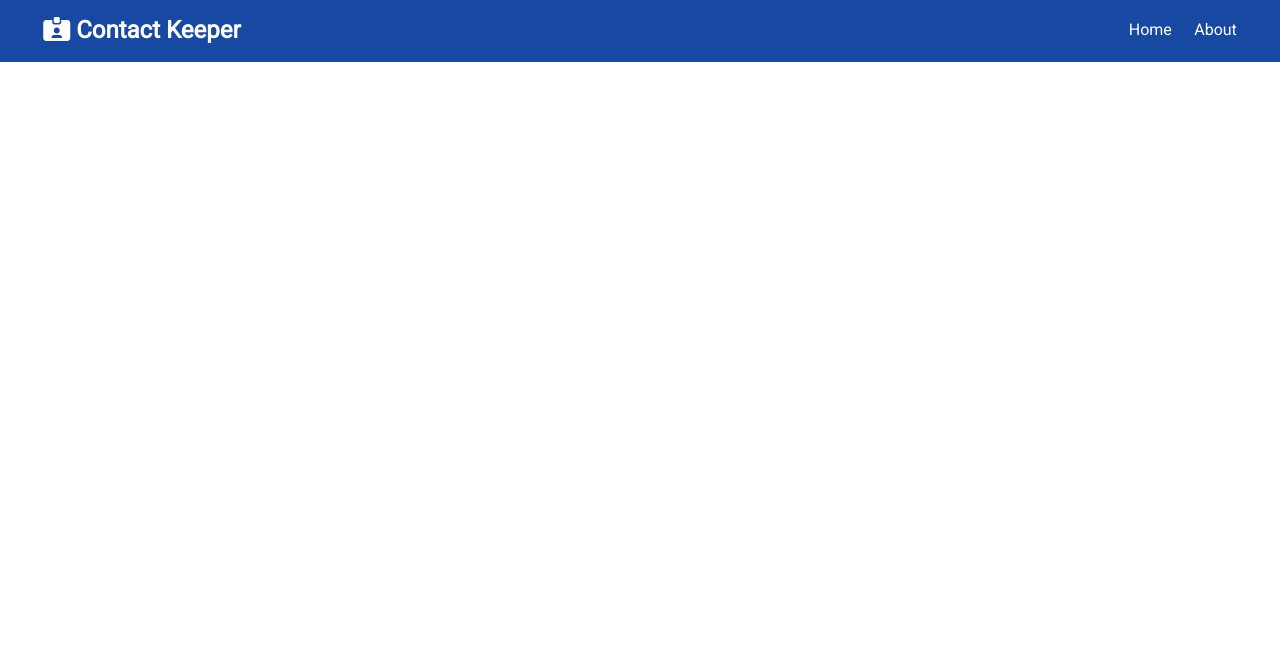
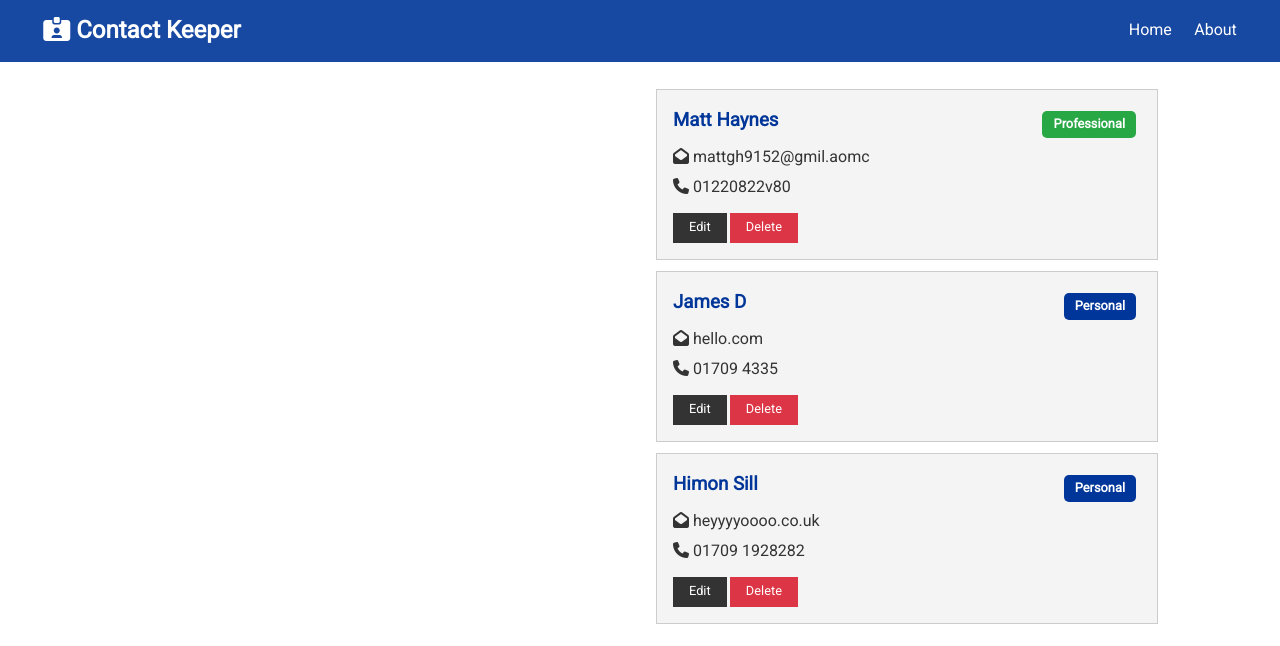
Before and after one commit to Mattgh91/contact-keeper, a React (Create React App) app in the folder client/: page / in a window 1280 px wide. Shown: the top 646 px of the page. Built offline with nearby package versions, Linux system fonts and the light colour scheme.

Commit message:
Contacts & ContaxtItem componenets initial setup

```diff
--- a/client/src/App.css
+++ b/client/src/App.css
@@ -211,6 +211,10 @@ img {
   font-size: 0.8rem;
   padding: 0.3rem 1rem;
   margin-right: 0.2rem;
+}
+
+.capitalise {
+  text-transform: capitalize;
 }
 
 .badge {
--- /dev/null
+++ b/client/src/components/contacts/ContactItem.jsx
@@ -0,0 +1,34 @@
+import React from 'react';
+
+const ContactItem = ({ contact }) => {
+    const { id, name, email, phone, type } = contact;
+    return (
+        <div className="card bg-light">
+            <h3 className="text-primary text-left">
+                {name}{' '}
+                <span
+                    style={{ float: 'right' }}
+                    className={`capitalise badge badge-${type === 'professional' ? 'success' : 'primary'}`}
+                >{type}</span>
+            </h3>
+            <ul className="list">
+                {email && (
+                    <li>
+                        <i className="fas fa-envelope-open"> </i> {email}
+                    </li>
+                )}
+                {phone && (
+                    <li>
+                        <i className="fas fa-phone"> </i> {phone}
+                    </li>
+                )}
+            </ul>
+            <p>
+                <button className="btn btn-dark btn-sm">Edit</button>
+                <button className="btn btn-danger btn-sm">Delete</button>
+            </p>
+        </div>
+    );
+};
+
+export default ContactItem;
--- /dev/null
+++ b/client/src/components/contacts/Contacts.jsx
@@ -0,0 +1,21 @@
+import React, { useContext, Fragment } from 'react';
+import PropTypes from 'prop-types';
+import ContactContext from '../../context/contact/ContactContext';
+import ContactItem from "./ContactItem";
+
+const Contacts = () => {
+    const contactContext = useContext(ContactContext);
+    const { contacts } = contactContext;
+
+    return (
+        <Fragment>
+            {contacts.map(contact => <ContactItem key={contact.id} contact={contact} />)}
+        </Fragment>
+    );
+};
+
+Contacts.propTypes = {
+
+};
+
+export default Contacts;
--- a/client/src/components/pages/Home.jsx
+++ b/client/src/components/pages/Home.jsx
@@ -1,10 +1,16 @@
 import React from 'react';
 import PropTypes from 'prop-types';
+import Contacts from "../contacts/Contacts";
 
 const Home = props => {
     return (
-        <div>
-
+        <div className="grid-2">
+            <div>
+                {/*Contact Form*/}
+            </div>
+            <div>
+                <Contacts />
+            </div>
         </div>
     );
 };
```
